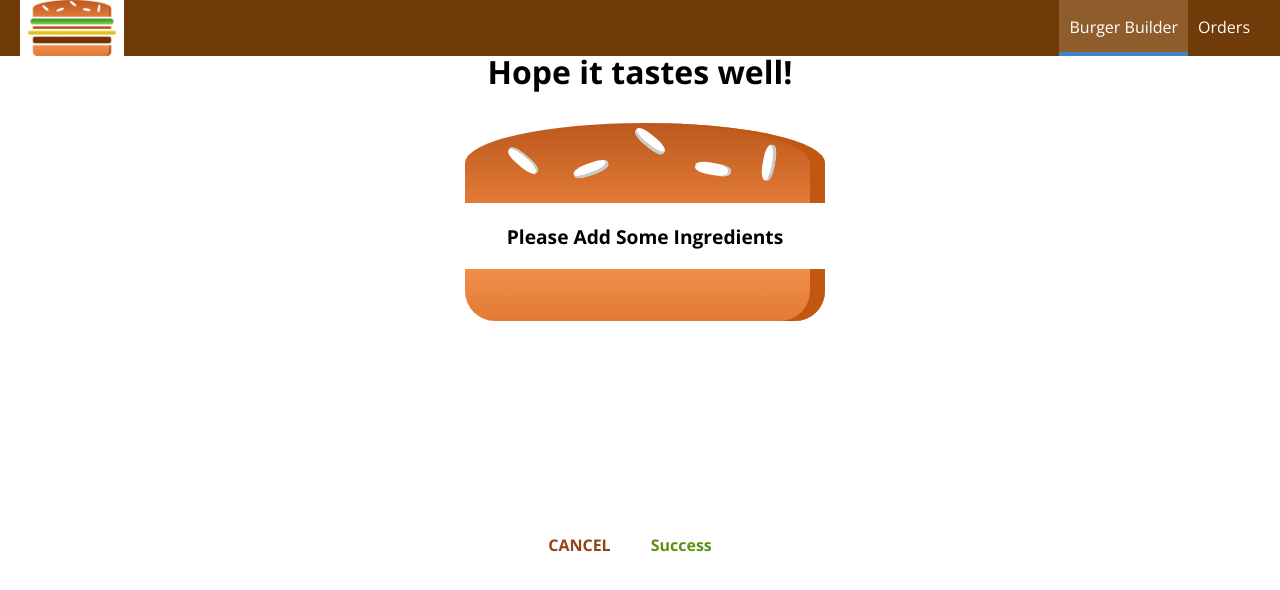
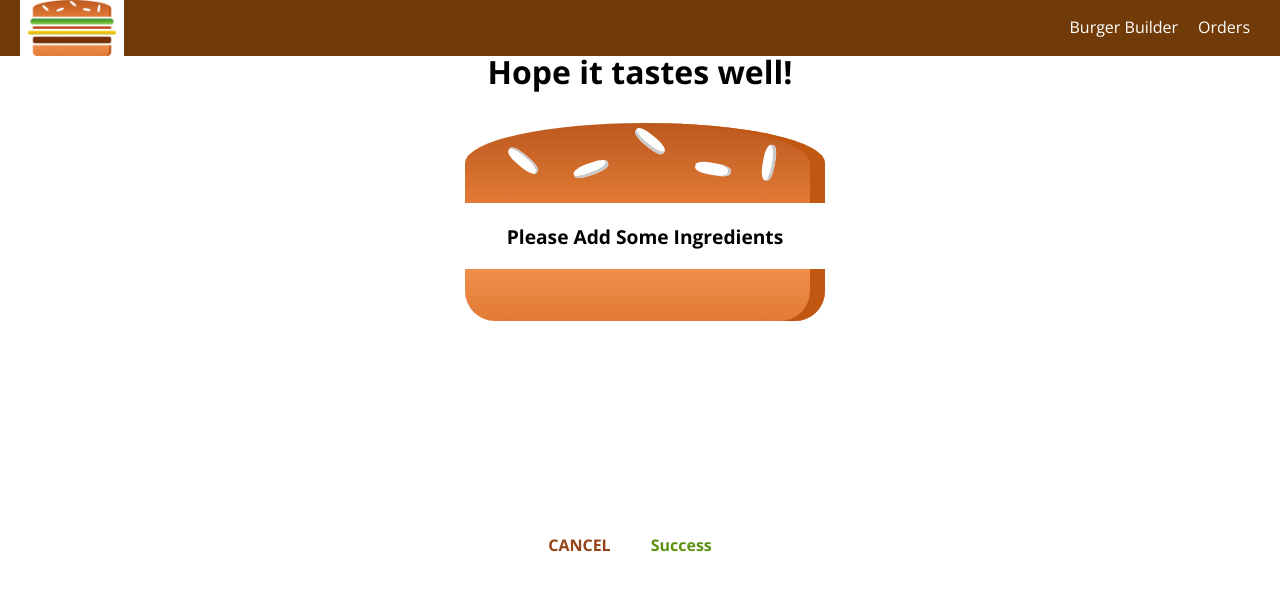
Before and after one commit to realshahiq/burger-builder, a React app: page /checkout in a window 1280 px wide. Shown: the top 590 px of the page. Built offline with nearby package versions, Linux system fonts and the light colour scheme.

Commit message:
Active class issue resolved

```diff
--- a/src/components/Navigation/NavigationItems/NavigationItem/NavigationItem.js
+++ b/src/components/Navigation/NavigationItems/NavigationItem/NavigationItem.js
@@ -4,7 +4,7 @@ import { NavLink } from 'react-router-dom';
 const navigationItem = (props) => (
   <li className="NavigationItem">
     {/* <a href={props.link} className={props.active ? 'active' : null}>{props.children}</a> */}
-    <NavLink to={props.link}>{props.children}</NavLink>
+    <NavLink to={props.link} exact>{props.children}</NavLink>
   </li>
 );
 export default navigationItem;
--- a/src/components/Navigation/NavigationItems/NavigationItems.js
+++ b/src/components/Navigation/NavigationItems/NavigationItems.js
@@ -3,7 +3,7 @@ import NavigationItem from './NavigationItem/NavigationItem';
 import './NavigationItems.css';
 const navigationItems = (props) => (
   <ul className="NavigationItems">
-    <NavigationItem link="/" active>Burger Builder</NavigationItem>
+    <NavigationItem link="/">Burger Builder</NavigationItem>
     <NavigationItem link="/orders" >Orders</NavigationItem>
   </ul>
 );
```
